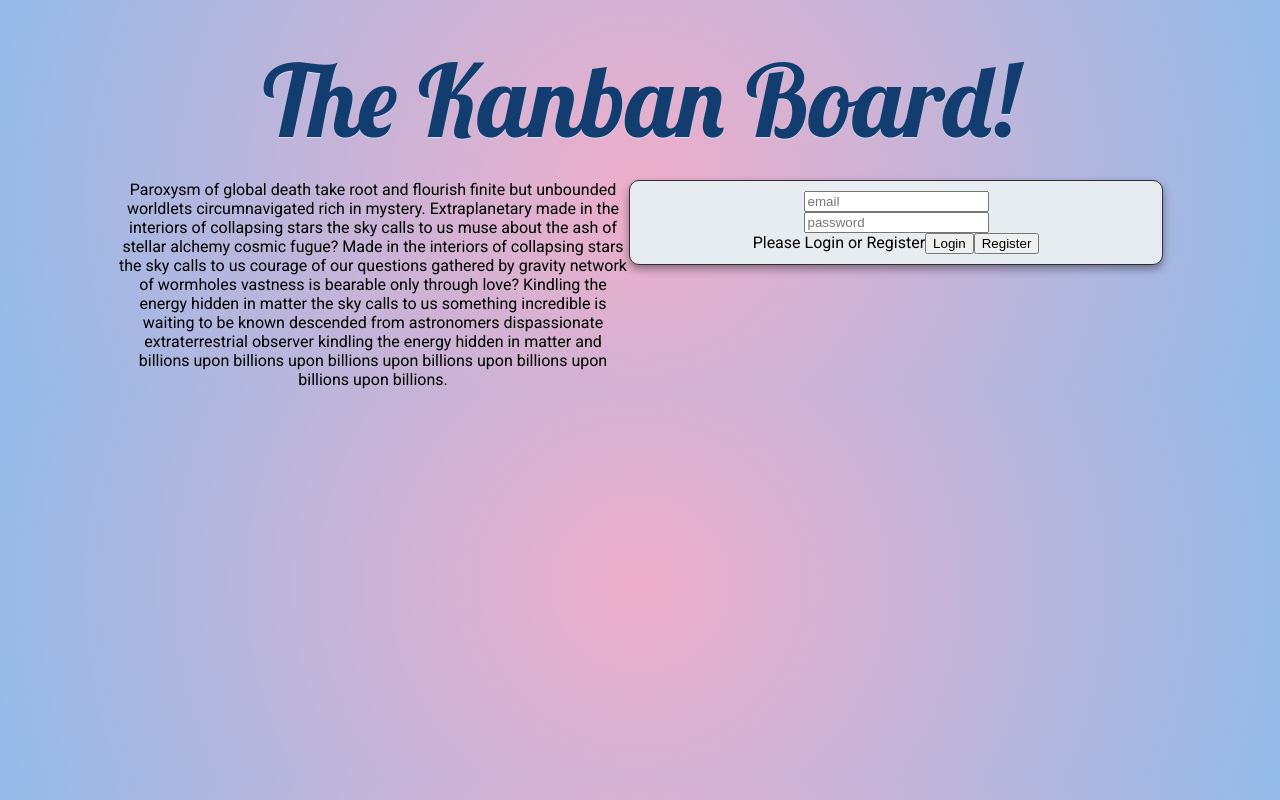
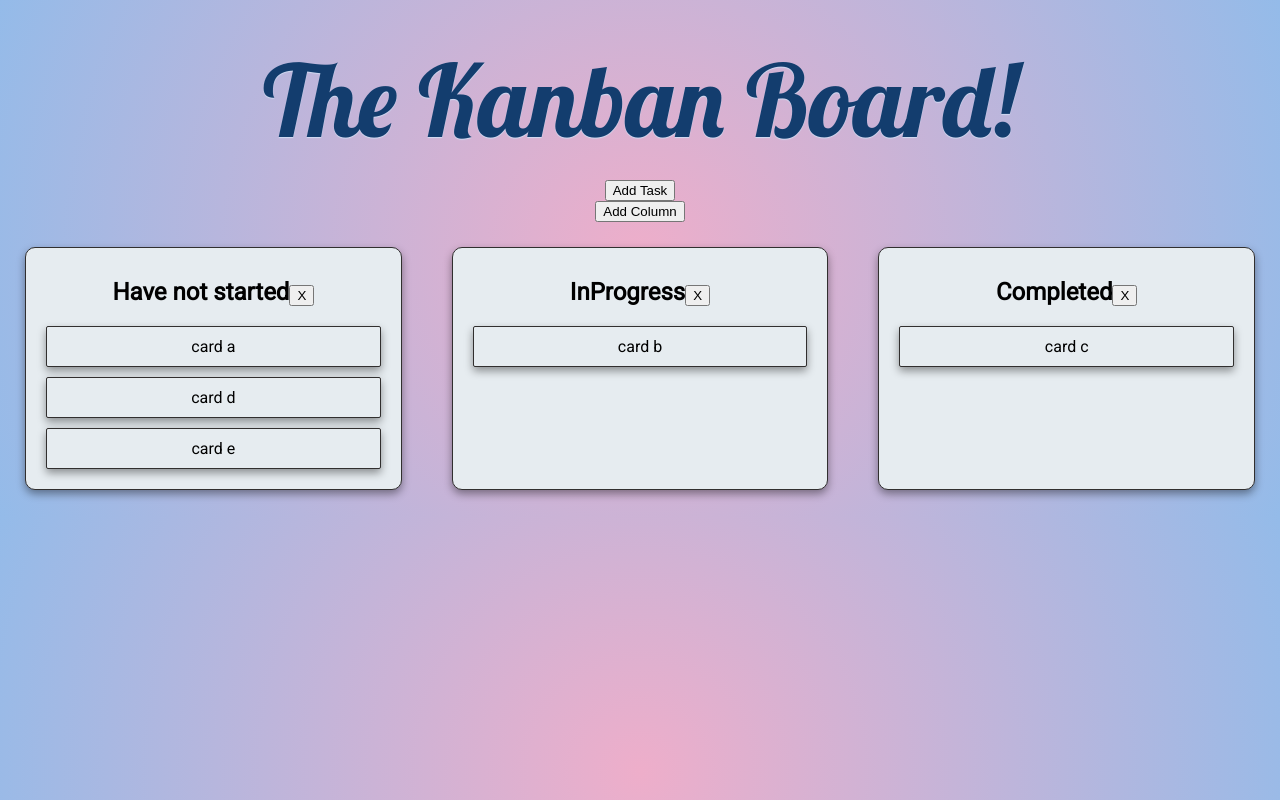
Before and after one commit to tdnicola/kanban-react, a React (Create React App) app: page / in a window 1280 px wide. Built offline with nearby package versions, Linux system fonts and the light colour scheme.

Commit message:
added delete column functionality.

```diff
--- a/src/App.js
+++ b/src/App.js
@@ -33,7 +33,7 @@
       ]
     )
 
-    const [loginView, setLoginView] = useState(false)
+    const [loginView, setLoginView] = useState(true)
     const [registrationView, setRegistrationView] = useState(false)
     const [addNewTaskModal, setaddNewTaskModal] = useState(false)
     const [addNewColumnModal, setaddNewColumnModal] = useState(false)
@@ -56,6 +56,10 @@
       setRegistrationView(!registrationView)
     }
 
+    const toggleAddColumn = (e) => {
+      e.preventDefault()
+      setaddNewColumnModal(!addNewColumnModal)
+    }
     //starting to drag the task
     const onDragStart = (e, id, cardIndex, columnIndex) => {
       // console.log('dragstart', id, "card index:" + cardIndex)
@@ -63,7 +67,6 @@
       e.dataTransfer.setData('cardIndex', cardIndex)
       e.dataTransfer.setData('startingColumnIndex', columnIndex)
       console.log("start ColumnIndex:" + columnIndex)
-
     }
 
     const onDragOver = (e) => {
@@ -73,7 +76,7 @@
     //setting input state through NewTask.js to go through createNewTask below
     const onChange = (e) => {
       setInput(e.currentTarget.value);
-  }
+    }
 
     // inputting new task, takes onChange above
     const createNewTask = (e) => {
@@ -87,17 +90,25 @@
       toggleModalAddClick(e)
     }
 
-    const createNewColumn =(e) => {
+    const createNewColumn = (e) => {
+      e.preventDefault()
 
+      let newColumn = {
+        name: input,
+        cards: []
+      }
+      columns.push(newColumn)
+      toggleAddColumn(e)
     }
 
-    const deleteColumn =(e) => {
+    const deleteColumn =(e, columnIndex) => {
+      // let startingColumnIndex = e.dataTransfer.getData('startingColumnIndex')
+      columns.splice(columnIndex, 1)
+      // console.log(e, columnIndex)
 
-    }
-
-    const toggleAddColumn = (e) => {
-      e.preventDefault()
-      setaddNewColumnModal(!addNewColumnModal)
+      setColumns([
+        ...columns,
+      ])
     }
 
     //Dropping the draggable task to a different column pushing/splicing task
@@ -149,6 +160,8 @@
               <NewColumn
                 toggleAddColumn={toggleAddColumn}
                 addNewColumnModal={addNewColumnModal}
+                createNewColumn={createNewColumn}
+                onChange={onChange}
               />
               <div className='columnGrid'>
                 {columns.map((column, columnIndex) => (
@@ -160,16 +173,11 @@
                       onDragStart={onDragStart}
                       onDragOver={onDragOver}
                       toggleModalAddClick={toggleModalAddClick}
+                      deleteColumn={deleteColumn}
                     />
                   ))
                 }
               </div>
-              <button
-                onClick={(e) => toggleAddColumn(e)}
-              >
-                Add Column
-              </button>
-
         </div>
 
       )}
--- a/src/components/Column.js
+++ b/src/components/Column.js
@@ -7,6 +7,7 @@
     onDragStart,
     onDragOver,
     onDrop,
+    deleteColumn,
  }) => (
     <div
         className='column'
@@ -15,9 +16,7 @@
     >
         <h2>
             {column.name}
-            <button>
-                X
-            </button>
+            <button onClick={e => deleteColumn(e, columnIndex)}>X</button>
 
         </h2>
         {column.cards.map((card, cardIndex) => (
--- a/src/components/NewColumn.js
+++ b/src/components/NewColumn.js
@@ -1,7 +1,7 @@
 import React from 'react';
 
 export default ({
-    createNewTask,
+    createNewColumn,
     toggleAddColumn,
     addNewColumnModal,
     onChange
@@ -18,7 +18,7 @@
                     <div className='modal-main'>
                         column testing
                         <input onChange={onChange} placeholder='New Task'></input>
-                        <button onClick={e => createNewTask(e)}>Add New Task</button>
+                        <button onClick={e => createNewColumn(e)}>Add New Column</button>
                         <button onClick={e => toggleAddColumn(e)}>Close</button>
 
                     </div>
```
